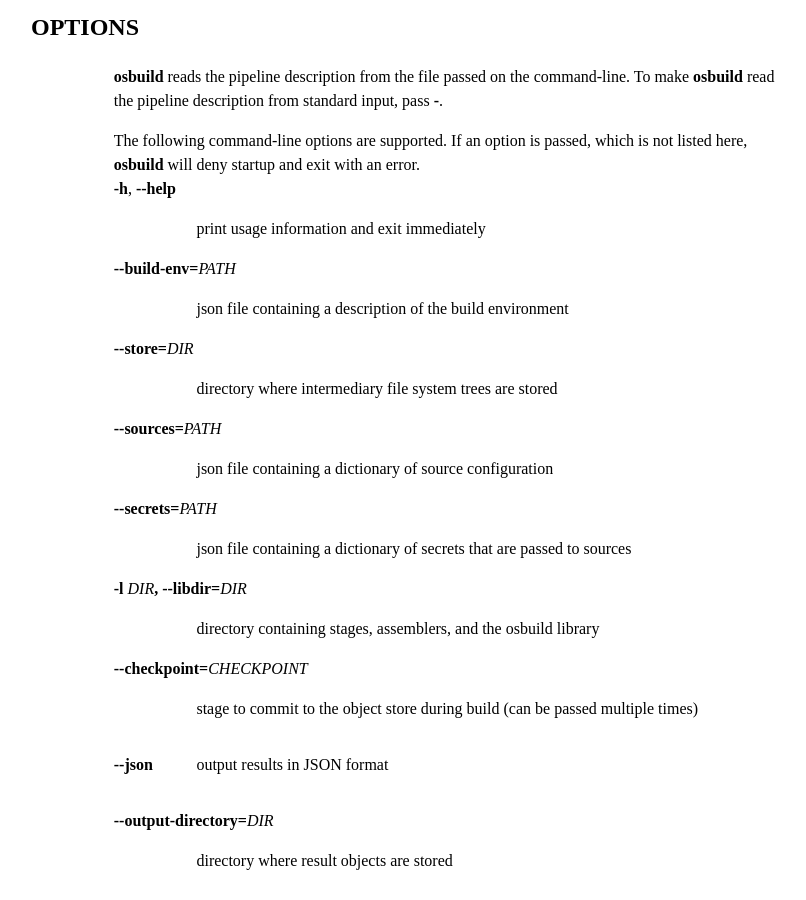
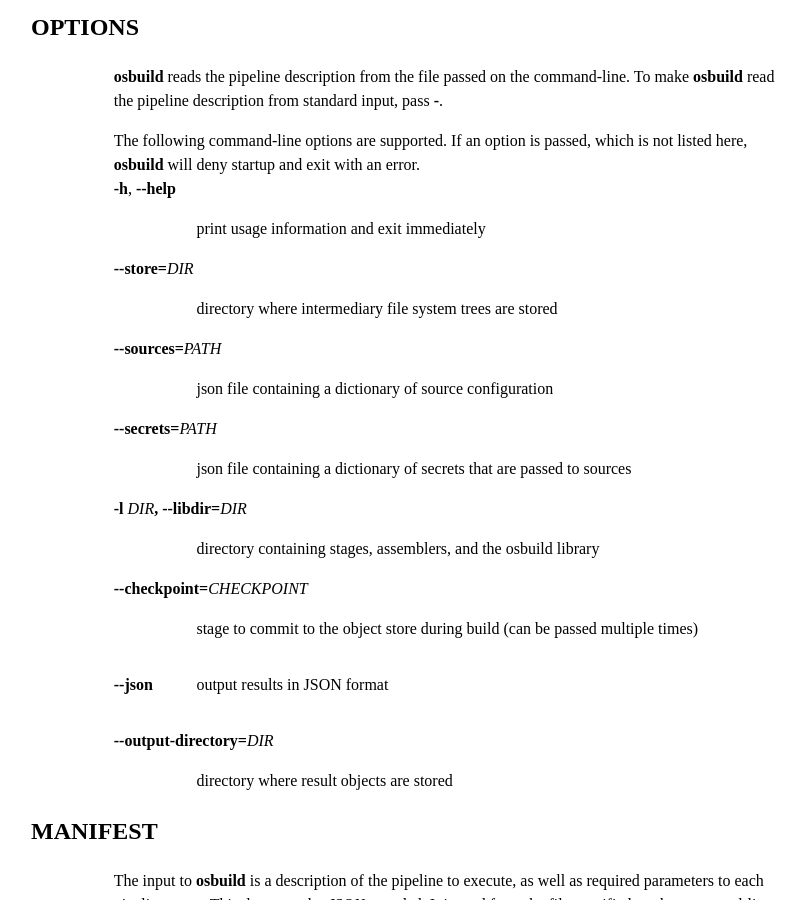
Before and after one commit to osbuild/legacy-website, a Jekyll site: the page built from _collections/_manpages/osbuild.1.html, in a window 1280 px wide and 900 px high, scrolled down 792 px. Shown: the whole window, without its empty margins (233-1039 px from the left). Built offline with Jekyll 4.4.1, drawn with Linux system fonts in a browser that asks for light colours; nearby versions of some CDN libraries.

```diff
--- a/_collections/_manpages/osbuild.1.html
+++ b/_collections/_manpages/osbuild.1.html
@@ -53,12 +53,6 @@ and exit with an error. <b><br/>
 
 <p style="margin-left:22%;">print usage information and
 exit immediately</p>
-
-
-<p style="margin-left:11%;"><b>--build-env=</b><i>PATH</i></p>
-
-<p style="margin-left:22%;">json file containing a
-description of the build environment</p>
 
 <p style="margin-left:11%;"><b>--store=</b><i>DIR</i></p>
 
```
